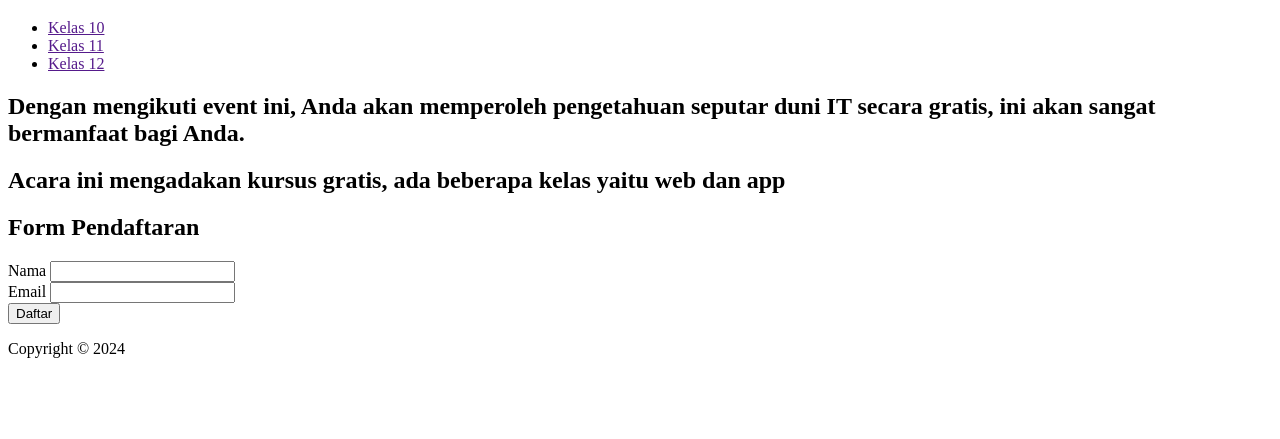
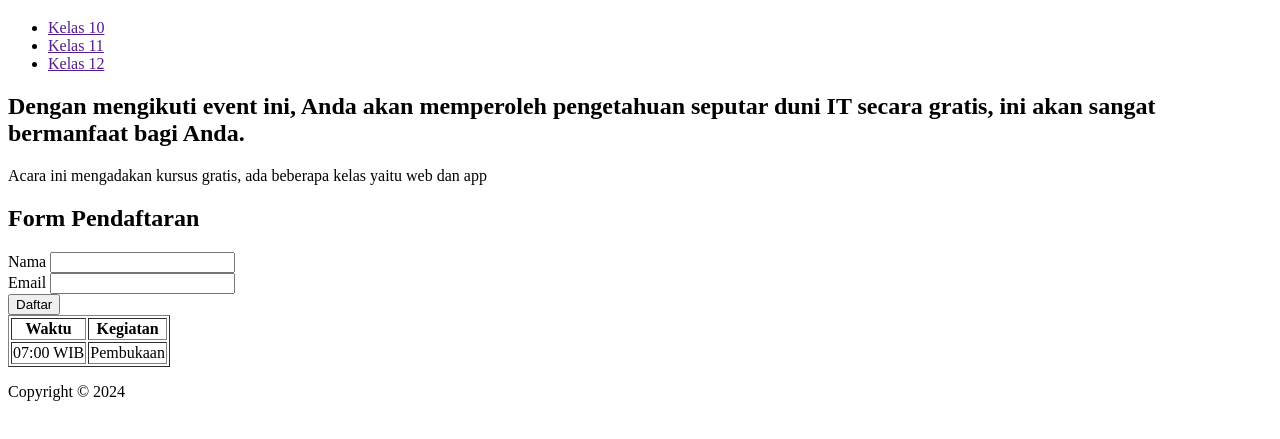
Before and after one commit to t4hell/Latihan_Lomba_LKS, a plain HTML site: page index.html in a window 1280 px wide. Shown: the part 61-500 px from the top of the page. Drawn offline with Linux system fonts and the light colour scheme.

Commit message:
Fase 1.2 (Pemahaman tentang tag main, section, serta hubungan antara for dan id yang ada di form

```diff
--- a/index.html
+++ b/index.html
@@ -5,7 +5,6 @@
         <meta name="viewport" content="width=device-width, initial-scale=1.0">
         <title>Latihan 1</title>
     </head>
-<html>
 <body>
     <header> <h1> Pendaftaran Event</h1></header>
     <nav>
@@ -16,9 +15,9 @@
         </ul>
     </nav>
     <main>
-        <h2>Dengan mengikuti event ini, Anda akan memperoleh pengetahuan seputar duni IT secara gratis, ini akan sangat bermanfaat bagi Anda.</h2>
         <section>
-            <h2>Acara ini mengadakan kursus gratis, ada beberapa kelas yaitu web dan app</h2>
+            <h2>Dengan mengikuti event ini, Anda akan memperoleh pengetahuan seputar duni IT secara gratis, ini akan sangat bermanfaat bagi Anda.</h2>
+            <p>Acara ini mengadakan kursus gratis, ada beberapa kelas yaitu web dan app</p>
         </section>
         <section>
             <h2>Form Pendaftaran</h2>
@@ -32,6 +31,20 @@
                 <button type="submit">Daftar</button>
             </form>
         </section>
+        <table border="1">
+            <thead>
+                <tr>
+                    <th>Waktu</th>
+                    <th>Kegiatan</th>
+                </tr>
+            </thead>
+            <tbody>
+                <tr>
+                    <td>07:00 WIB</td>
+                    <td>Pembukaan </td>
+                </tr>
+            </tbody>
+        </table>
     </main>
     <footer>
         <p>Copyright &copy; 2024</p>
```
